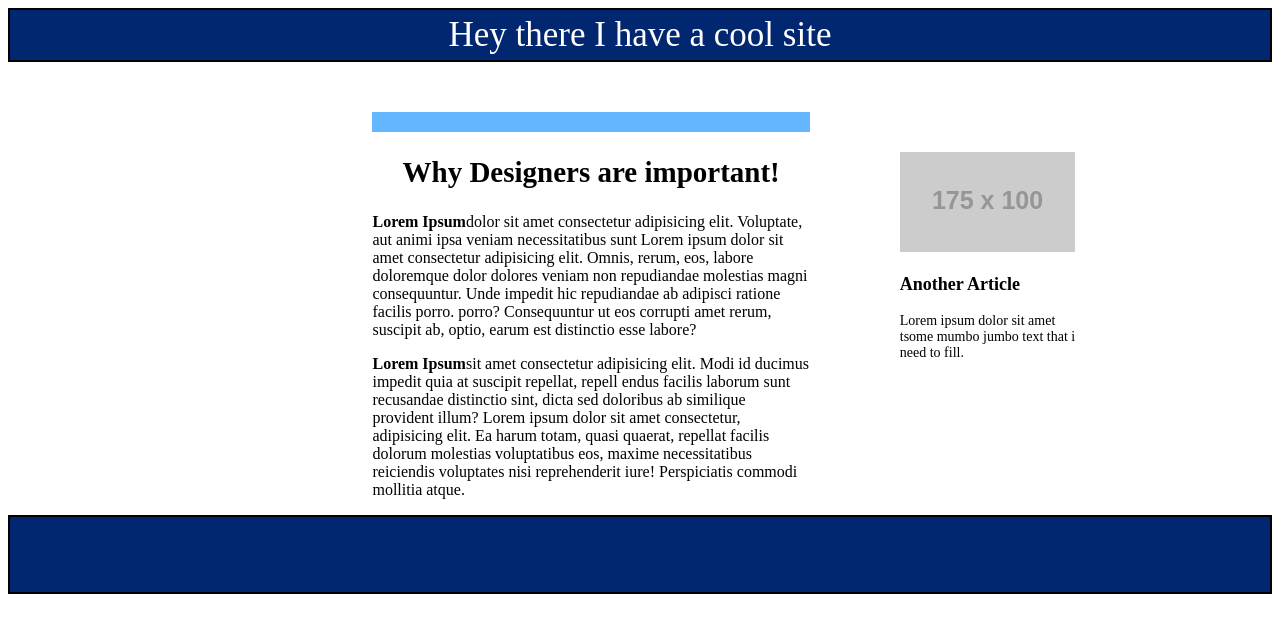
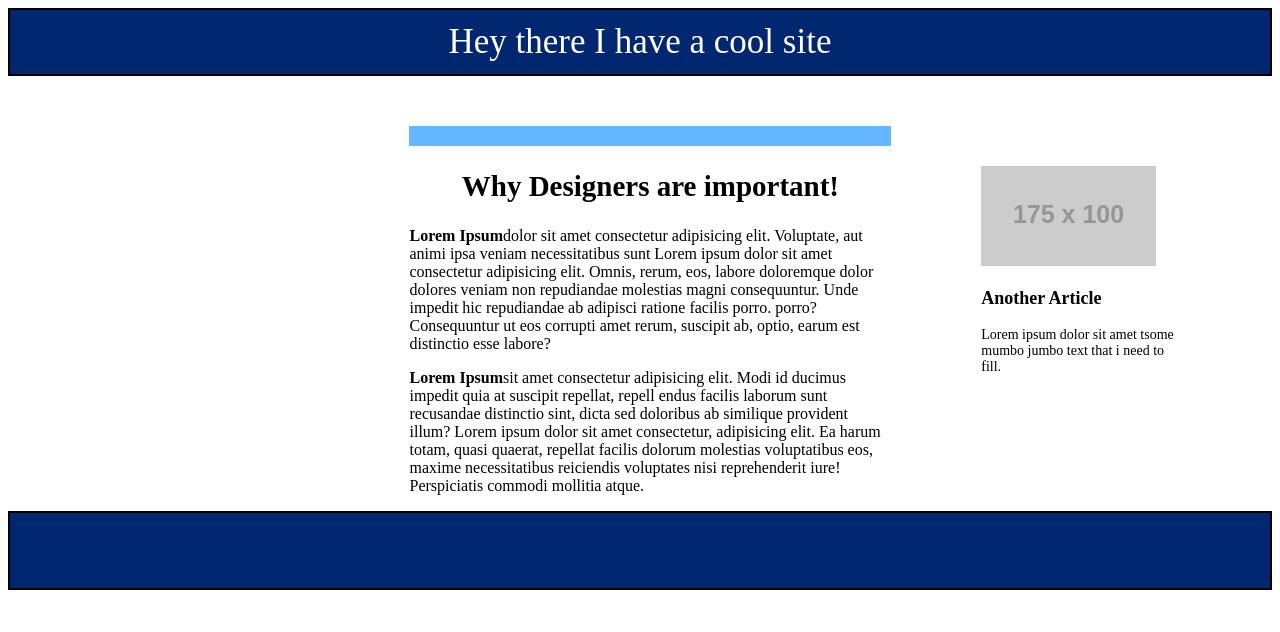
Before and after one commit to KyleJTodd/csswarmup, a plain HTML site: page index.html in a window 1280 px wide. Drawn offline with Linux system fonts and the light colour scheme; placeholder pictures from the web are drawn by us.

Commit message:
update css

```diff
--- a/assets/style.css
+++ b/assets/style.css
@@ -4,18 +4,14 @@ background-color: rgb(0, 39, 112);
 font-size: 35px;
 color: white;
 border: 2px solid black;
-padding: 5px;
-
+padding: 12px;
 }
-body {
-
+main {
+display:flex;
 }
-    main {
-      display:flex;
-    }
-    #left {
-      width: 50%;
-    }
+#left {
+width: 50%;
+}
 #middle {
   border-top: 20px solid rgb(100, 183, 255);
   width: 60%;
@@ -23,14 +19,22 @@ body {
   padding-top: 0px;
   margin-top: 50px;
 }
+#middle h1 {
+  text-align: center;
+  font-size: 29px;
+
+}
 #right {
 padding: 90px;
 width: 25%;
-margin-right: 100px;
+
 
 }
 #right h1 {
   font-size: 18px;
+}
+#right p {
+  font-size: 14px;
 }
 footer {
 background-color: rgb(0, 39, 112);
@@ -38,10 +42,3 @@ font-size: 65px;
 color: rgb(0, 39, 112);
 border: 2px solid black;
 }
-#middle h1 {
-text-align: center;
-font-size: 29px;
-}
-#right p {
-  font-size: 14px;
-}
```
Also changed, not shown: index.html (+0 -3 lines).
